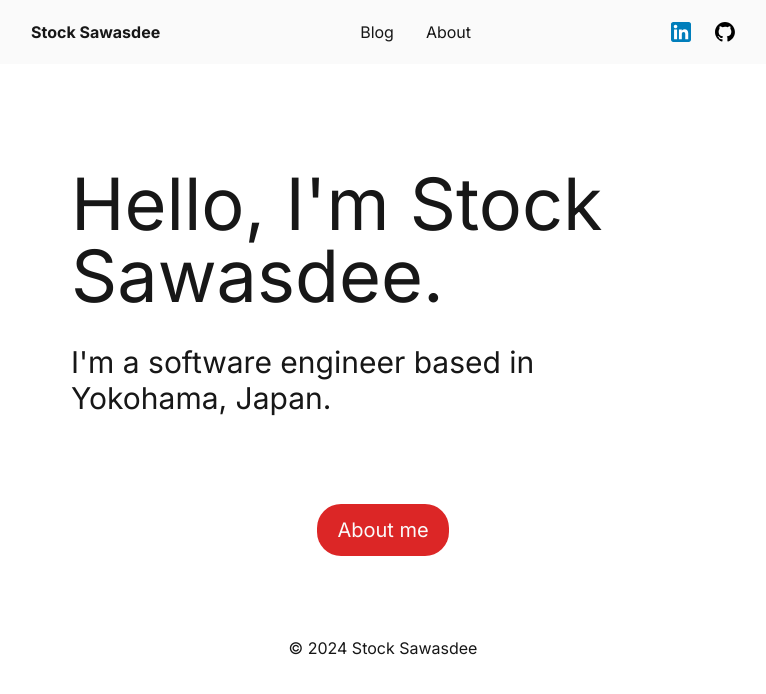
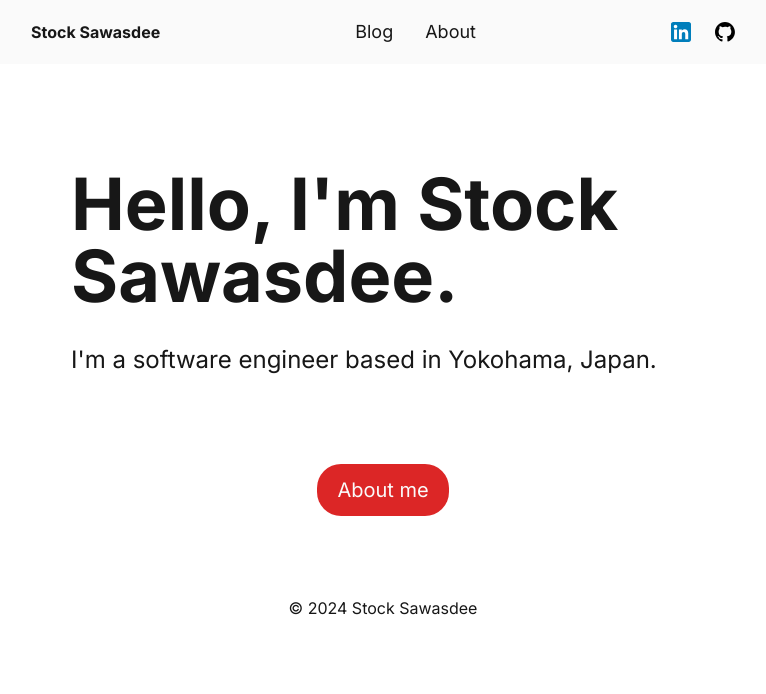
Before and after one commit to paphopsaw/sawasdee.dev, a Next.js app: page / in a window 1280 px wide. Shown: the top 694 px of the page, without its empty margins (257-1023 px from the left). Built offline with nearby package versions, Linux system fonts and the light colour scheme.

Commit message:
Improve styling

```diff
--- a/src/app/blog/page.tsx
+++ b/src/app/blog/page.tsx
@@ -16,7 +16,7 @@ export default async function Blog() {
 
   return (
     <div>
-      <h3>Posts</h3>
+      <h1>My Blog</h1>
       <ul>
         {postDirs.map(async (postDir) => {
           const { metadata } = await import(
--- a/src/app/globals.css
+++ b/src/app/globals.css
@@ -16,30 +16,33 @@
   }
 
   h1 {
-    @apply text-6xl sm:text-7xl;
+    @apply text-4xl sm:text-5xl mb-8 font-bold;
   }
 
   h2 {
-    @apply text-5xl sm:text-6xl;
+    @apply text-2xl sm:text-3xl mb-4 font-bold;
   }
 
   h3 {
-    @apply text-4xl sm:text-5xl;
+    @apply text-xl sm:text-2xl;
   }
   h4 {
-    @apply text-4xl sm:text-5xl;
+    @apply text-base sm:text-lg;
   }
   h5 {
-    @apply text-3xl sm:text-4xl;
+    @apply text-sm sm:text-base;
   }
   h6 {
-    @apply text-2xl sm:text-3xl;
+    @apply text-xs sm:text-sm;
   }
   button {
-    @apply text-xl sm:text-2xl;
+    @apply text-lg sm:text-xl;
   }
   p {
-    @apply text-base sm:text-lg mb-2;
+    @apply text-base sm:text-lg mb-4;
+  }
+  li {
+    @apply text-base sm:text-lg;
   }
   a {
     @apply text-primary-500  hover:border-b-2 hover:border-primary-500
--- a/src/components/hero.tsx
+++ b/src/components/hero.tsx
@@ -3,8 +3,8 @@ export default function Hero() {
   const subtitle = "I'm a software engineer based in Yokohama, Japan.";
   return (
     <section className="p-6 sm:p-10 mb-10 sm:mb-12">
-      <h1 className="pb-4 sm:pb-8">{greeting}</h1>
-      <h6>{subtitle}</h6>
+      <h1 className="text-6xl sm:text-7xl">{greeting}</h1>
+      <h3>{subtitle}</h3>
     </section>
   );
 }
```
